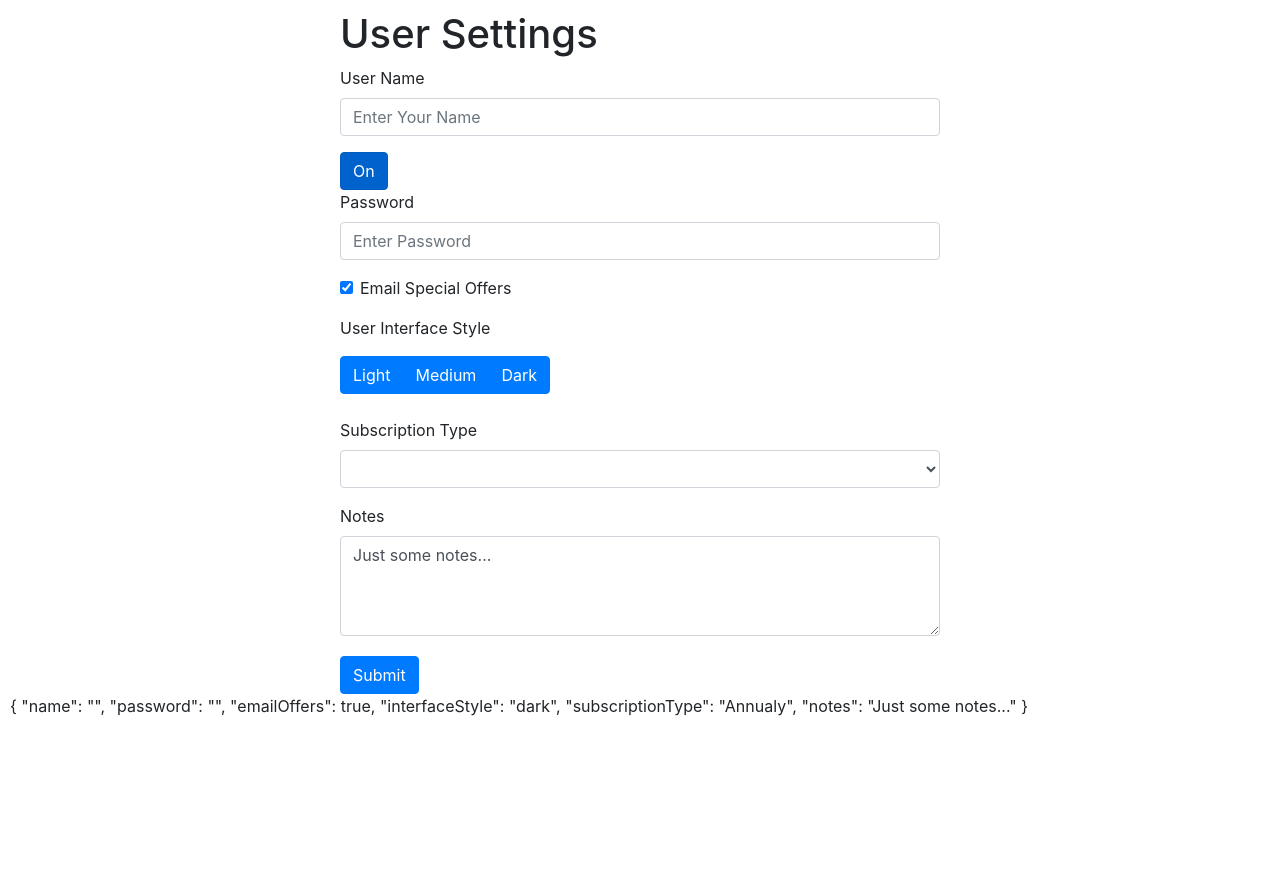
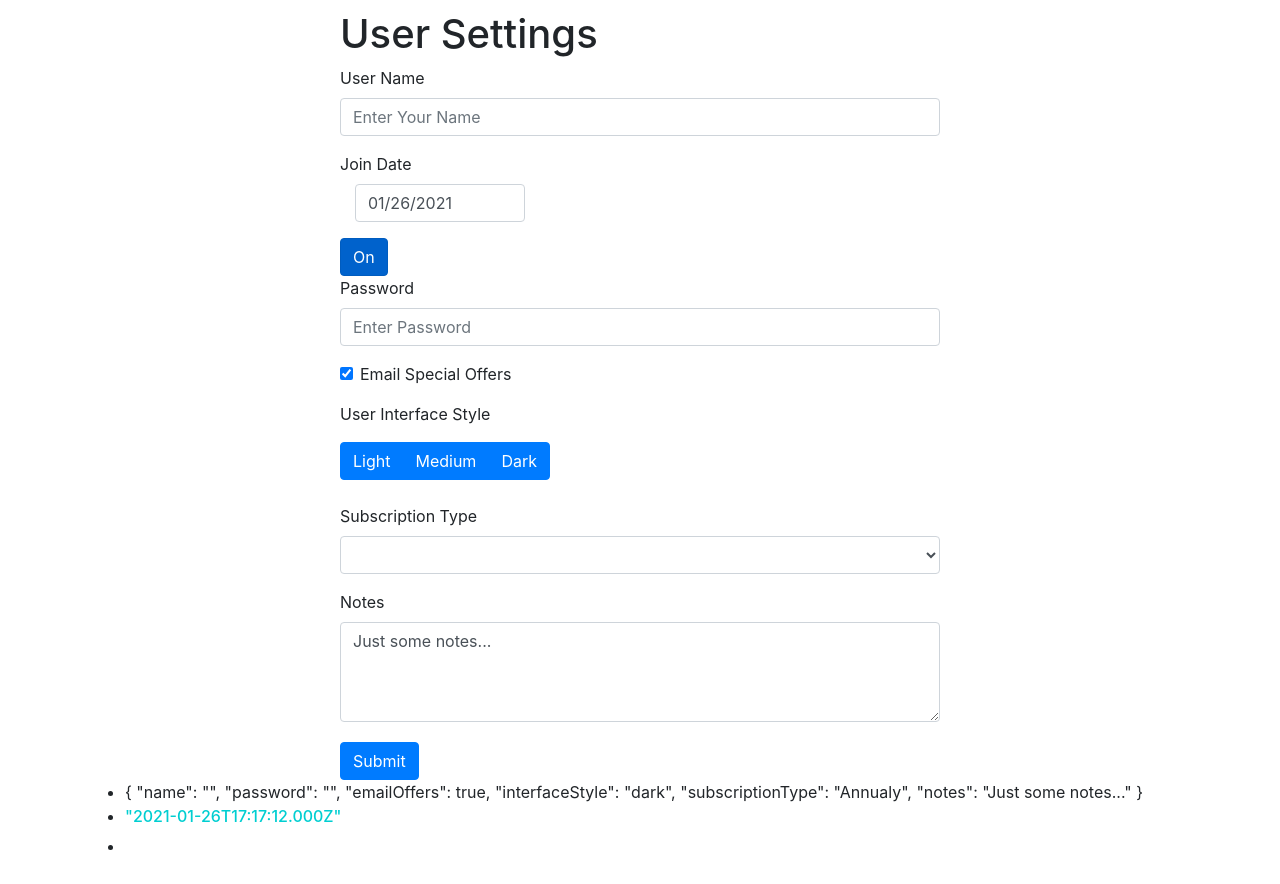
Before and after one commit to ismailasylla/Angular-Forms-, an Angular app: page / in a window 1280 px wide. Before the commit the page ends 800 px from the top, so only its background shows below. Built offline with nearby package versions, Linux system fonts and the light colour scheme.

Commit message:
Added datepicker form from angular ng-bootstrap

```diff
--- a/angular.json
+++ b/angular.json
@@ -29,7 +29,8 @@
             ],
             "styles": [
               "src/styles.css",
-              "node_modules/bootstrap/dist/css/bootstrap.min.css"
+              "node_modules/bootstrap/dist/css/bootstrap.min.css",
+              "node_modules/ngx-bootstrap/datepicker/bs-datepicker.css"
             ],
             "scripts": []
           },
--- a/src/app/app.module.ts
+++ b/src/app/app.module.ts
@@ -6,7 +6,9 @@
 import { AppRoutingModule } from './app-routing.module';
 import { AppComponent } from './app.component';
 import { UserSettignsFormComponent } from './user-settigns-form/user-settigns-form.component';
-import {ButtonsModule} from 'ngx-bootstrap/buttons'
+import { ButtonsModule } from 'ngx-bootstrap/buttons';
+import { BsDatepickerModule } from 'ngx-bootstrap/datepicker';
+import { BrowserAnimationsModule } from '@angular/platform-browser/animations';
 
 @NgModule({
   declarations: [
@@ -18,7 +20,9 @@
     AppRoutingModule,
     FormsModule,
     HttpClientModule,
-    ButtonsModule
+    ButtonsModule.forRoot(),
+    BrowserAnimationsModule,
+    BsDatepickerModule.forRoot()
   ],
   providers: [],
   bootstrap: [AppComponent]
--- a/src/app/user-settigns-form/user-settigns-form.component.html
+++ b/src/app/user-settigns-form/user-settigns-form.component.html
@@ -7,6 +7,12 @@
                 required #nameField="ngModel" [class.field.error]="form.submitted && nameField.valid" />
             <div [hidden]="!form.submitted ||  nameField.valid " class="alert alert-danger">
                 Name field is required.
+            </div>
+        </div>
+        <div class=" form-group">
+            <label for="startDate">Join Date</label>
+            <div class="col-xs-12 col-12 col-md-4">
+                <input type="text" placeholder="Select Date" class="form-control" bsDatepicker [(ngModel)]="startDate" name="startDate">
             </div>
         </div>
         <button type="button" class="btn btn-primary" [(ngModel)]="singleModel" btnCheckbox btnCheckboxTrue="On"
@@ -65,6 +71,17 @@
         </div>
         <button class="btn btn-primary mt-1">Submit</button>
     </form>
+
 </div>
-{{userSettings | json}}
-<!-- {{originalUserSettings| json}} -->
+
+<div class="container">
+    <ul>
+        <li>{{userSettings | json}}</li>
+        <li><h6 style="color:darkturquoise">{{startDate | json}}</h6></li>
+        <li><!-- {{originalUserSettings| json}} --></li>
+    </ul>
+
+
+
+
+</div>
--- a/src/app/user-settigns-form/user-settigns-form.component.ts
+++ b/src/app/user-settigns-form/user-settigns-form.component.ts
@@ -21,20 +21,22 @@
 }
 
 // originalUserSettings :UserSettings = {
-//   name: = null,
-//   password : null,
-//   emailOffers:null,
-//   interfaceStyle:null,
-//   subscriptionType:null,
-//   notes: null,
+//   name: "",
+//   password : "",
+//   emailOffers: null,
+//   interfaceStyle: "",
+//   subscriptionType: "",
+//   notes:"",
 // }
 
 
+startDate: Date;
 
 userSettings :UserSettings = {... this.originalUserSettings}
 postError= false;
 postErrorMessage = ''
 subscriptionType = new Observable<string[]>();
+
 
 singleModel = "On";
 
@@ -43,6 +45,7 @@
 
   ngOnInit(): void {
     this.subscriptionType = this.dataService.getSubscriptionTypes()
+    this.startDate = new Date();
   }
 
 onSubmit(form: NgForm){
```
